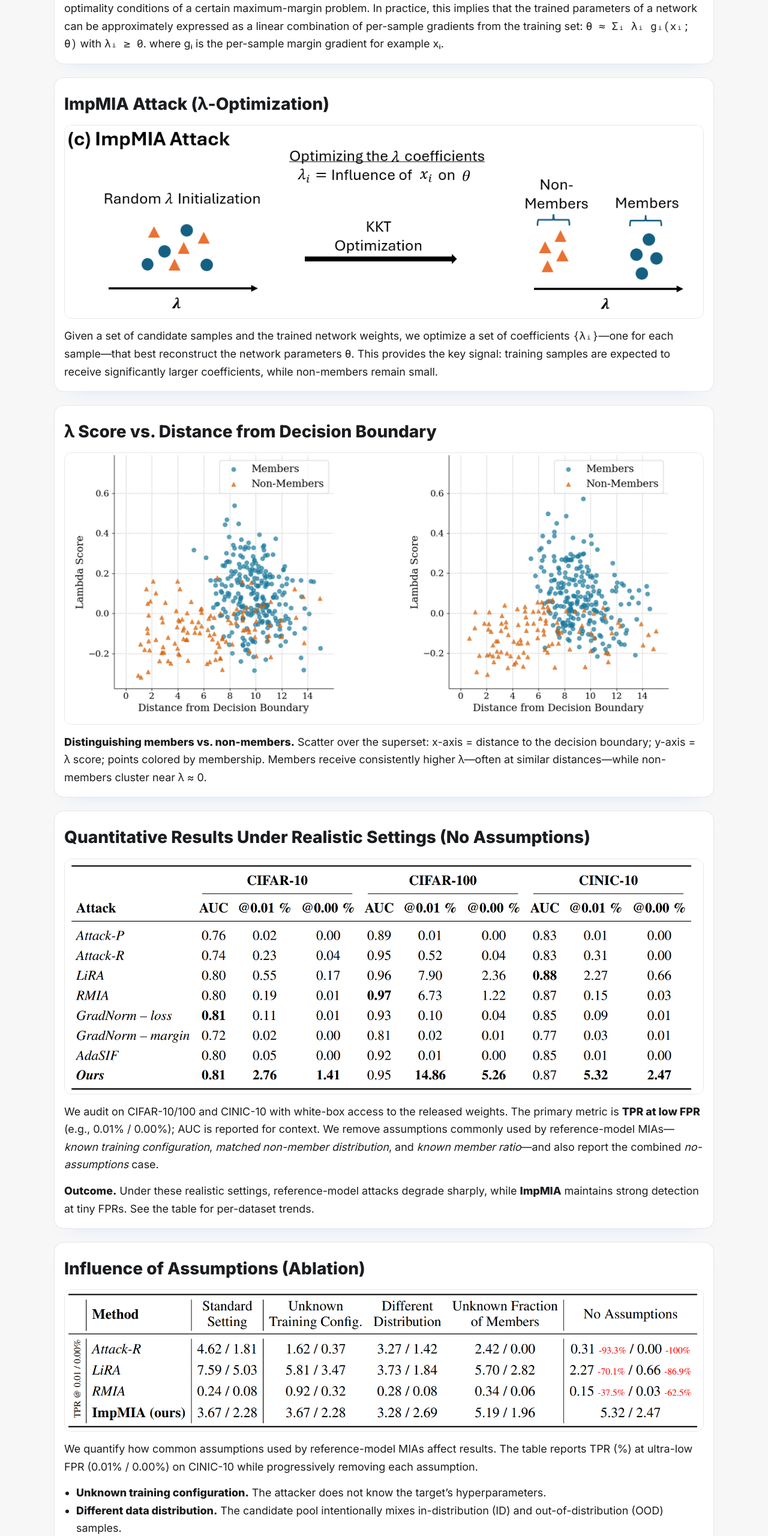
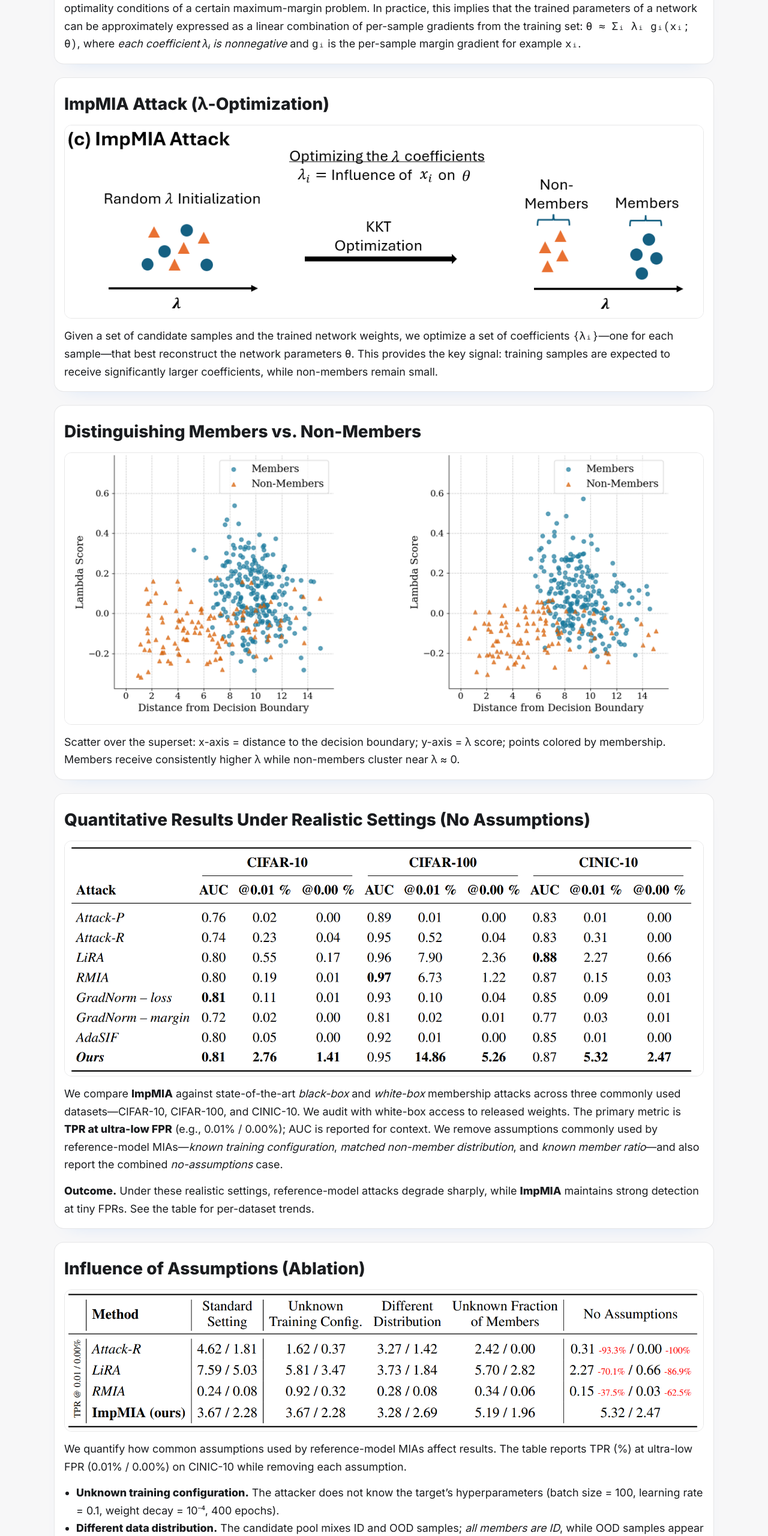
Before and after one commit to yuvalgol123/ImpMIA, a plain HTML site: page index.html in a window 1280 px wide. Shown: the part 1355-3915 px from the top of the page at 60% size. Drawn offline with Linux system fonts and the light colour scheme.

Commit message:
fix typos

```diff
--- a/index.html
+++ b/index.html
@@ -173,7 +173,7 @@
     <strong>Implicit Bias → KKT.</strong> Gradient-based
     optimization tends to converge to solutions that satisfy the Karush–Kuhn–Tucker (KKT) optimality
     conditions of a certain maximum-margin problem.  In practice, this implies that the trained parameters of a network can be approximately expressed as a
-    linear combination of per-sample gradients from the training set: <span class="mono">θ ≈ Σᵢ λᵢ gᵢ(xᵢ; θ)</span> with <span class="mono">λᵢ ≥ 0</span>. where gᵢ is the per-sample margin gradient for example xᵢ.
+    linear combination of per-sample gradients from the training set: <span class="mono">θ ≈ Σᵢ λᵢ gᵢ(xᵢ; θ)</span>, where <em>each coefficient λᵢ is nonnegative</em> and <span class="mono">gᵢ</span> is the per-sample margin gradient for example <span class="mono">xᵢ</span>.
   </p>
 </section>
 <!-- ATTACK -->
@@ -192,14 +192,14 @@
 
   <!-- EVIDENCE -->
   <section class="card" id="evidence">
-    <h2 class="section-title">λ Score vs. Distance from Decision Boundary</h2>
+    <h2 class="section-title">Distinguishing Members vs. Non-Members</h2>
     <figure class="img-well">
       <img class="img" src="figures/lambda_vs_distance.png" alt="Lambda score vs. decision-boundary distance">
     </figure>
     <p>
-      <strong>Distinguishing members vs. non-members.</strong> Scatter over the superset:
+      Scatter over the superset:
       x-axis = distance to the decision boundary; y-axis = λ score; points colored by membership.
-      Members receive consistently higher λ—often at similar distances—while non-members cluster near λ&nbsp;&approx;&nbsp;0.
+      Members receive consistently higher λ while non-members cluster near λ&nbsp;&approx;&nbsp;0.
     </p>
   </section>
 
@@ -211,8 +211,8 @@
   </figure>
 
   <p>
-    We audit on CIFAR-10/100 and CINIC-10 with white-box access to the released weights. The primary metric is
-    <strong>TPR at low FPR</strong> (e.g., 0.01% / 0.00%); AUC is reported for context. We remove assumptions commonly
+    We compare <strong>ImpMIA</strong> against state-of-the-art <em>black-box</em> and <em>white-box</em> membership attacks across three commonly used datasets—CIFAR-10, CIFAR-100, and CINIC-10. We audit with white-box access to released weights. The primary metric is
+    <strong>TPR at ultra-low FPR</strong> (e.g., 0.01% / 0.00%); AUC is reported for context. We remove assumptions commonly
     used by reference-model MIAs—<em>known training configuration</em>, <em>matched non-member distribution</em>, and
     <em>known member ratio</em>—and also report the combined <em>no-assumptions</em> case.
   </p>
@@ -232,17 +232,17 @@
   <p>
     We quantify how common assumptions used by reference-model MIAs affect results.
     The table reports TPR (%) at ultra-low FPR (0.01% / 0.00%) on CINIC-10 while
-    progressively removing each assumption.
+    removing each assumption.
   </p>
 
   <ul>
-    <li><strong>Unknown training configuration.</strong> The attacker does not know the target’s hyperparameters.</li>
+    <li><strong>Unknown training configuration.</strong> The attacker does not know the target’s hyperparameters (batch size = 100, learning rate = 0.1, weight decay = 10⁻⁴, 400 epochs).</li>
 
-    <li><strong>Different data distribution.</strong> The candidate pool intentionally mixes
-      in-distribution (ID) and out-of-distribution (OOD) samples.</li>
+    <li><strong>Different data distribution.</strong> The candidate pool mixes ID and OOD samples; <em>all members are ID</em>, while OOD samples appear only as non-members.</li>
+
 
     <li><strong>Unknown fraction of members.</strong> The attacker does not know the member ratio in the
-      candidate pool;</li>
+      candidate pool.</li>
 
     <li><strong>All assumptions removed.</strong> Combine the above: mixed ID/OOD pool, mismatched
       reference-model training, and hidden member ratio.</li>
@@ -262,6 +262,7 @@
     }
     #curve figure{ margin:0; }
     #curve .plot{ justify-self:end; max-width:640px; width:100%; }
+    #curve .text, #curve .text * { font-style: normal; font-family: inherit; }
     @media (max-width: 980px){
       #curve .wrap{ grid-template-columns:1fr; }
       #curve .plot{ justify-self:stretch; }
@@ -272,19 +273,19 @@
     <div class="text">
       <h2 class="section-title">Effect of Assumption Removal</h2>
       <p>
-        <em>Plot (CINIC-10):</em> y-axis is TPR at a fixed 0% FPR; x-axis steps through:
-        <span class="mono">Known training config → Matched non-member distribution → Known member ratio → All removed</span>.
-        Curves compare reference-model attacks to <strong>ImpMIA</strong>.
+        Performance of the best prior method (LiRA) and our method (ImpMIA) under the progressive removal of assumptions on CINIC-10.
       </p>
       <p>
-        As assumptions are removed, reference-model attacks drop sharply at 0% FPR, while
-        <strong>ImpMIA</strong> remains stable—showing minimal dependence on those assumptions.
+        Y-axis: TPR at 0% FPR. X-axis: assumptions removed in sequence — Known training configuration → Matched non-member distribution → Known member ratio → All removed.
+      </p>
+      <p>
+        As assumptions are removed, LiRA performance drops sharply, while <strong>ImpMIA</strong> remains stable, showing minimal dependence on these assumptions.
       </p>
     </div>
 
     <figure class="img-well plot">
       <img class="img" src="figures/assumption_removal_curve.png"
-           alt="Effect of assumption removal on TPR at a fixed 0% FPR (CINIC-10)">
+           alt="CINIC-10: Performance of LiRA and ImpMIA under progressive assumption removal">
     </figure>
   </div>
 </section>
```
